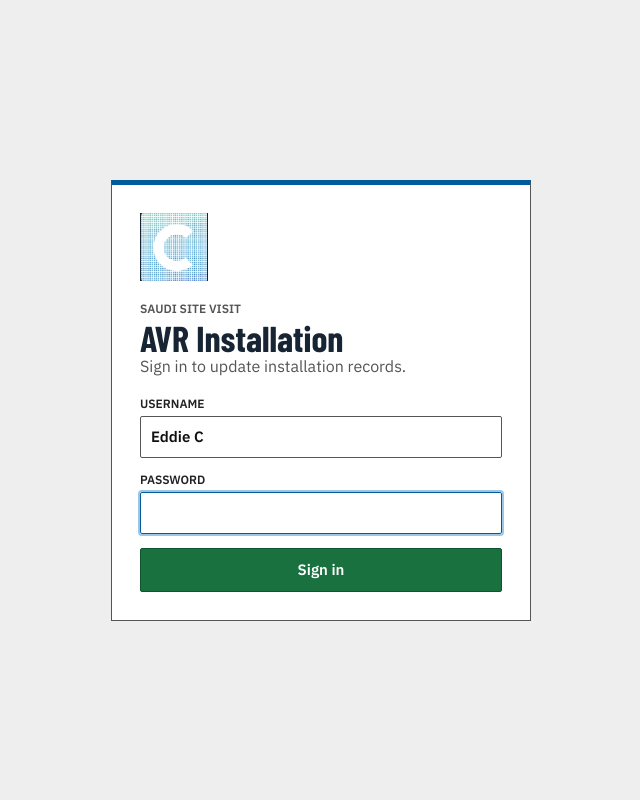
After one commit to totem19970508/AVR_installation, a Flask app: page /login in a window 1280 px wide. The commit adds this page. Shown: the whole page, without its empty margins (319-959 px from the left). Run offline with Flask 3, Linux system fonts and the light colour scheme.

Commit message:
Add reliable login and Firestore caching

```diff
--- a/app.py
+++ b/app.py
@@ -1,26 +1,42 @@
 from __future__ import annotations
 
 from datetime import date
+import hashlib
 import hmac
 import os
 import re
+from threading import RLock
+from time import monotonic
 from typing import Any
 
-from flask import Flask, Response, jsonify, render_template, request
+from flask import Flask, Response, jsonify, redirect, render_template, request, session, url_for
+from google.api_core.exceptions import ResourceExhausted
 
 from src.firebase_client import get_firestore_client
 
 app = Flask(__name__)
+app.secret_key = os.getenv("FLASK_SECRET_KEY") or hashlib.sha256(
+    f"avr-installation:{os.getenv('APP_PASSWORD', 'local-development')}".encode()
+).hexdigest()
+app.config.update(
+    SESSION_COOKIE_HTTPONLY=True,
+    SESSION_COOKIE_SAMESITE="Lax",
+    SESSION_COOKIE_SECURE=bool(os.getenv("RENDER")),
+)
 COLLECTION_NAME = "skylight_installation"
 STAGES = {"2000_mm", "1500_mm", "1000_mm"}
 DOCUMENT_ID_PATTERN = re.compile(r"installation-[0-9]+")
 MAX_INT64 = 2**63 - 1
 MAX_REMARKS_LENGTH = 1000
+CACHE_TTL_SECONDS = 3600
+_installation_cache: tuple[dict[str, Any], ...] | None = None
+_cache_loaded_at = 0.0
+_cache_lock = RLock()
 
 
 @app.before_request
 def require_production_login() -> Response | None:
-    if request.endpoint in {"health", "static"}:
+    if request.endpoint in {"health", "static", "login"}:
         return None
 
     expected_password = os.getenv("APP_PASSWORD")
@@ -29,14 +45,7 @@ def require_production_login() -> Response | None:
             return Response("APP_PASSWORD is not configured", status=503)
         return None
 
-    expected_username = os.getenv("APP_USERNAME", "Eddie C")
-    authorization = request.authorization
-    valid = (
-        authorization is not None
-        and hmac.compare_digest(authorization.username or "", expected_username)
-        and hmac.compare_digest(authorization.password or "", expected_password)
-    )
-    if valid:
+    if session.get("authenticated") is True:
         return None
 
     if request.path.startswith("/api/"):
@@ -44,14 +53,44 @@ def require_production_login() -> Response | None:
             {"error": "Login expired. Reload the page and sign in again."}
         )
         response.status_code = 401
-        response.headers["WWW-Authenticate"] = 'Basic realm="AVR Installation"'
         return response
 
-    return Response(
-        "Authentication required",
-        status=401,
-        headers={"WWW-Authenticate": 'Basic realm="AVR Installation"'},
+    return redirect(url_for("login", next=request.full_path))
+
+
+@app.route("/login", methods=["GET", "POST"])
+def login() -> str | Response:
+    error = None
+    if request.method == "POST":
+        expected_username = os.getenv("APP_USERNAME", "Eddie C")
+        expected_password = os.getenv("APP_PASSWORD", "")
+        username = request.form.get("username", "")
+        password = request.form.get("password", "")
+        if (
+            expected_password
+            and hmac.compare_digest(username, expected_username)
+            and hmac.compare_digest(password, expected_password)
+        ):
+            session.clear()
+            session["authenticated"] = True
+            destination = request.form.get("next", "/")
+            if not destination.startswith("/") or destination.startswith("//"):
+                destination = "/"
+            return redirect(destination)
+        error = "Incorrect username or password."
+
+    return render_template(
+        "login.html",
+        error=error,
+        username=os.getenv("APP_USERNAME", "Eddie C"),
+        next_url=request.args.get("next", "/"),
     )
+
+
+@app.post("/logout")
+def logout() -> Response:
+    session.clear()
+    return redirect(url_for("login"))
 
 
 def _plan_sort_key(record: dict[str, Any]) -> tuple[int, str]:
@@ -60,9 +99,44 @@ def _plan_sort_key(record: dict[str, Any]) -> tuple[int, str]:
 
 
 def load_installations() -> tuple[dict[str, Any], ...]:
-    documents = get_firestore_client().collection(COLLECTION_NAME).stream()
-    records = ({"id": document.id, **document.to_dict()} for document in documents)
-    return tuple(sorted(records, key=_plan_sort_key))
+    global _cache_loaded_at, _installation_cache
+
+    with _cache_lock:
+        if (
+            _installation_cache is not None
+            and monotonic() - _cache_loaded_at < CACHE_TTL_SECONDS
+        ):
+            return _installation_cache
+
+        documents = get_firestore_client().collection(COLLECTION_NAME).stream()
+        records = (
+            {"id": document.id, **document.to_dict()} for document in documents
+        )
+        _installation_cache = tuple(sorted(records, key=_plan_sort_key))
+        _cache_loaded_at = monotonic()
+        return _installation_cache
+
+
+def update_cached_installation(document_id: str, updates: dict[str, Any]) -> None:
+    with _cache_lock:
+        if _installation_cache is None:
+            return
+        for record in _installation_cache:
+            if record["id"] == document_id:
+                record.update(updates)
+                return
+
+
+def update_cached_completion(
+    document_id: str, stage: str, completion: dict[str, Any]
+) -> None:
+    with _cache_lock:
+        if _installation_cache is None:
+            return
+        for record in _installation_cache:
+            if record["id"] == document_id:
+                record.setdefault("completion", {})[stage] = completion
+                return
 
 
 @app.get("/")
@@ -82,7 +156,17 @@ def health() -> Any:
 
 @app.get("/api/installations")
 def installations() -> Any:
-    records = load_installations()
+    try:
+        records = load_installations()
+    except ResourceExhausted:
+        return jsonify(
+            {
+                "error": (
+                    "Firebase read quota is temporarily exhausted. "
+                    "Please try again after the daily quota resets."
+                )
+            }
+        ), 503
     return jsonify({"count": len(records), "records": records})
 
 
@@ -114,6 +198,7 @@ def update_completion(document_id: str, stage: str) -> Any:
 
     completion = {"done": done, "date": completion_date}
     document.update({f"completion.{stage}": completion})
+    update_cached_completion(document_id, stage, completion)
     return jsonify({"id": document_id, "stage": stage, **completion})
 
 
@@ -151,6 +236,7 @@ def update_details(document_id: str) -> Any:
         return jsonify({"error": "Installation not found"}), 404
 
     document.update(updates)
+    update_cached_installation(document_id, updates)
     return jsonify({"id": document_id, **updates})
 
 
--- a/render.yaml
+++ b/render.yaml
@@ -4,7 +4,7 @@ services:
     runtime: python
     plan: free
     buildCommand: pip install -r requirements.txt
-    startCommand: gunicorn --workers 2 --threads 4 --timeout 120 app:app
+    startCommand: gunicorn --workers 1 --threads 4 --timeout 120 app:app
     healthCheckPath: /health
     envVars:
       - key: PYTHON_VERSION
--- /dev/null
+++ b/static/login.css
@@ -0,0 +1,14 @@
+.login-page { min-height: 100vh; display: grid; place-items: center; padding: 20px; background: #eee; }
+.login-shell { width: min(420px, 100%); }
+.login-panel { padding: 28px; background: #fff; border: 1px solid #555; border-top: 5px solid #005a9c; }
+.login-logo { width: 68px; height: 68px; object-fit: contain; background: #172433; }
+.login-panel .eyebrow { margin: 16px 0 4px; color: #555; }
+.login-panel h1 { color: #172433; font-size: 36px; }
+.login-intro { margin-bottom: 20px; color: #555; }
+.login-error { padding: 10px; color: #7a1717; background: #f7dddd; border: 1px solid #ad5555; font-size: 13px; }
+.login-form { display: grid; gap: 14px; }
+.login-form label { display: grid; gap: 5px; color: #222; font-size: 12px; font-weight: 600; text-transform: uppercase; }
+.login-form input { min-height: 42px; padding: 8px 10px; color: #111; background: #fff; border: 1px solid #555; border-radius: 2px; font-size: 15px; }
+.login-form input:focus { border-color: #005a9c; outline: 2px solid #9ac7e6; }
+.login-form button { min-height: 44px; color: #fff; background: #19713f; border: 1px solid #10542d; border-radius: 2px; font-size: 15px; font-weight: 700; cursor: pointer; }
+.login-form button:hover, .login-form button:focus-visible { background: #10542d; outline: 2px solid #777; outline-offset: 2px; }
--- a/static/styles.css
+++ b/static/styles.css
@@ -57,6 +57,8 @@ h1 { margin-bottom: 0; font-size: clamp(28px, 3vw, 42px); line-height: 1; }
 .visit-counter { padding-left: 14px; border-left: 1px solid #3b4942; }
 .visit-counter svg { width: 18px; height: 18px; color: #b8c9bf; }
 .page-nav { display: flex; align-items: center; gap: 4px; }
+.logout-form { margin: 0; }
+.logout-form button { border: 0; background: transparent; cursor: pointer; }
 .nav-link { min-height: 34px; padding: 7px 10px; display: inline-flex; align-items: center; gap: 6px; color: #cbd6d0; border-bottom: 2px solid transparent; font-size: 12px; font-weight: 600; text-decoration: none; }
 .nav-link:hover, .nav-link:focus-visible { color: var(--white); background: #293630; outline: 2px solid var(--orange); outline-offset: -2px; }
 .nav-link.active { color: var(--white); border-bottom-color: var(--orange); }
--- a/templates/index.html
+++ b/templates/index.html
@@ -31,6 +31,7 @@
         <nav class="page-nav" aria-label="Primary navigation">
           <a class="nav-link active" href="/" aria-current="page"><i data-lucide="table-2" aria-hidden="true"></i>Register</a>
           <a class="nav-link" href="/scoreboard"><i data-lucide="chart-no-axes-combined" aria-hidden="true"></i>Scoreboard</a>
+          <form class="logout-form" action="/logout" method="post"><button class="nav-link" type="submit"><i data-lucide="log-out" aria-hidden="true"></i>Sign out</button></form>
         </nav>
         <div class="data-status" id="data-status" role="status">
           <span class="status-dot" aria-hidden="true"></span>
--- /dev/null
+++ b/templates/login.html
@@ -0,0 +1,30 @@
+<!doctype html>
+<html lang="en">
+  <head>
+    <meta charset="utf-8">
+    <meta name="viewport" content="width=device-width, initial-scale=1">
+    <title>Sign in · AVR Installation</title>
+    <link rel="preconnect" href="https://fonts.googleapis.com">
+    <link rel="preconnect" href="https://fonts.gstatic.com" crossorigin>
+    <link href="https://fonts.googleapis.com/css2?family=Barlow+Condensed:wght@600;700&family=IBM+Plex+Sans:wght@400;500;600&display=swap" rel="stylesheet">
+    <link rel="stylesheet" href="{{ url_for('static', filename='styles.css') }}">
+    <link rel="stylesheet" href="{{ url_for('static', filename='login.css') }}">
+  </head>
+  <body class="login-page">
+    <main class="login-shell">
+      <section class="login-panel" aria-labelledby="login-title">
+        <img class="login-logo" src="{{ url_for('static', filename='company-logo.png') }}" alt="Company logo" width="68" height="68">
+        <p class="eyebrow">Saudi Site Visit</p>
+        <h1 id="login-title">AVR Installation</h1>
+        <p class="login-intro">Sign in to update installation records.</p>
+        {% if error %}<p class="login-error" role="alert">{{ error }}</p>{% endif %}
+        <form class="login-form" method="post">
+          <input type="hidden" name="next" value="{{ next_url }}">
+          <label>Username<input name="username" type="text" value="{{ username }}" autocomplete="username" required></label>
+          <label>Password<input name="password" type="password" autocomplete="current-password" autofocus required></label>
+          <button type="submit">Sign in</button>
+        </form>
+      </section>
+    </main>
+  </body>
+</html>
--- a/templates/scoreboard.html
+++ b/templates/scoreboard.html
@@ -32,6 +32,7 @@
         <nav class="page-nav" aria-label="Primary navigation">
           <a class="nav-link" href="/"><i data-lucide="table-2" aria-hidden="true"></i>Register</a>
           <a class="nav-link active" href="/scoreboard" aria-current="page"><i data-lucide="chart-no-axes-combined" aria-hidden="true"></i>Scoreboard</a>
+          <form class="logout-form" action="/logout" method="post"><button class="nav-link" type="submit"><i data-lucide="log-out" aria-hidden="true"></i>Sign out</button></form>
         </nav>
         <div class="data-status" id="data-status" role="status">
           <span class="status-dot" aria-hidden="true"></span>
```
